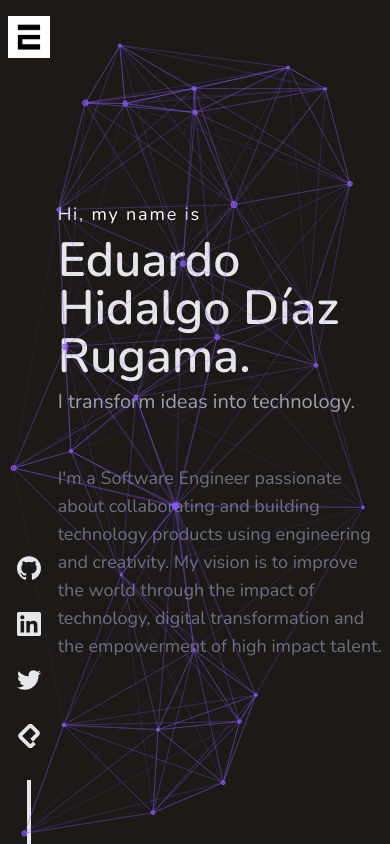
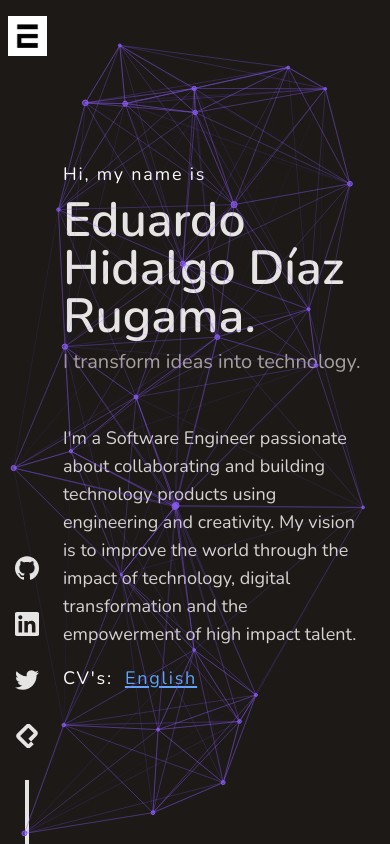
Before and after one commit to EduardoHidalgo/website, a Next.js app: page / in a window 390 px wide. Built offline with nearby package versions, Linux system fonts and the light colour scheme; a web font is replaced by a local one.

Commit message:
Added cv link to google docs

```diff
--- a/src/components/link/index.tsx
+++ b/src/components/link/index.tsx
@@ -2,15 +2,15 @@ import { ReactNode } from "react";
 
 export interface LinkProps {
   children: ReactNode;
-  classes?: string;
+  className?: string;
   newTab?: boolean;
   url?: string;
 }
 
-export const Link = ({ classes, children, newTab, url }: LinkProps) => {
+export const Link = ({ className, children, newTab, url }: LinkProps) => {
   return (
     <a
-      className={classes && ""}
+      className={className}
       href={url ? url : ""}
       target={newTab ? "_blank" : undefined}
       rel={newTab ? "noopener noreferrer" : undefined}
--- a/src/screens/home/index.tsx
+++ b/src/screens/home/index.tsx
@@ -8,6 +8,7 @@ export interface HomeScreenProps {}
 export const HomeScreen = ({}: HomeScreenProps) => {
   return (
     <>
+      <Particles />
       <main className="flex min-h-full min-w-full h-screen w-screen bg-stone-900">
         <div className="md:pt-8 pt-4 xl:px-8 lg:px-8 px-2 flex h-screen w-screen flex-row items-center">
           <div className="md:w-20 w-12 h-full xl:ml-8 lg:ml-8 md:ml-4 flex flex-col justify-between items-center">
@@ -19,51 +20,60 @@ export const HomeScreen = ({}: HomeScreenProps) => {
               {/* Social Medias */}
               <div className="flex flex-col gap-8 mb-8">
                 <Link newTab url="https://github.com/EduardoHidalgo">
-                  <SiGithub className="text-gray-200 w-6 h-6 cursor-pointer" />
+                  <SiGithub className="text-stone-200 w-6 h-6 cursor-pointer" />
                 </Link>
                 <Link newTab url="https://www.linkedin.com/in/eduardo-hdr/">
-                  <SiLinkedin className="text-gray-200 w-6 h-6 cursor-pointer" />
+                  <SiLinkedin className="text-stone-200 w-6 h-6 cursor-pointer" />
                 </Link>
                 <Link newTab url="https://twitter.com/EduardoHidalgo0">
-                  <SiTwitter className="text-gray-200 w-6 h-6 cursor-pointer" />
+                  <SiTwitter className="text-stone-200 w-6 h-6 cursor-pointer" />
                 </Link>
                 <Link newTab url="https://platzi.com/p/EduardoHidalgo/">
-                  <SiPlatzi className="text-gray-200 w-6 h-6 cursor-pointer" />
+                  <SiPlatzi className="text-stone-200 w-6 h-6 cursor-pointer" />
                 </Link>
               </div>
               {/* Divider Inverted */}
-              <div className="xl:h-48 lg:h-48 md:h-32 xs:h-24 sm:h-16 h-16 w-1 bg-gray-200" />
+              <div className="xl:h-48 lg:h-48 md:h-32 xs:h-24 sm:h-16 h-16 w-1 bg-stone-200" />
             </div>
           </div>
           {/* Content */}
-          <div className="grow h-full w-full xl:ml-32 lg:ml-28 md:ml-16 ml-2 flex flex-col items-start justify-center">
+          <div className="grow h-full w-full xl:ml-32 lg:ml-28 md:ml-16 mx-4 flex flex-col items-start justify-center">
             <p
               data-nosnippet
               className="md:text-lg text-lg text-white pb-2 tracking-widest"
             >
               Hi, my name is
             </p>
-            <h1 className="md:text-6xl text-5xl font-bold text-gray-200 pb-2">
+            <h1 className="md:text-6xl text-5xl font-bold text-stone-200 pb-2">
               Eduardo Hidalgo Díaz Rugama.
             </h1>
             <h1
               data-nosnippet
-              className="md:text-7xl text-xl text-gray-400 md:pb-8 pb-12"
+              className="md:text-7xl text-xl text-stone-400 md:pb-8 pb-12"
             >
               I transform ideas into technology.
             </h1>
-            <p className="md:text-xl text-lg text-gray-500 md:w-3/5 w-full">
+            <p className="md:text-xl text-lg text-stone-300 md:w-3/5 w-full">
               I'm a Software Engineer passionate about collaborating and
               building technology products using engineering and creativity. My
               vision is to improve the world through the impact of technology,
               digital transformation and the empowerment of high impact talent.
             </p>
+            <div className="md:text-lg text-lg text-white pb-2 tracking-widest gap-3 flex flex-row pt-4">
+              CV's:
+              <Link
+                newTab
+                url="https://docs.google.com/document/d/16DE9mg7s8_bQhA5p--NhJ_K4JJGENseVdjSUF7c0Wac/pub"
+                className="underline decoration-2 text-blue-400 underline-offset-2"
+              >
+                English
+              </Link>
+            </div>
           </div>
           {/* Menu */}
           <div className="md:flex md:w-24 md:h-full md:mr-8 hidden flex-col items-start justify-center "></div>
         </div>
       </main>
-      <Particles />
     </>
   );
 };
```
